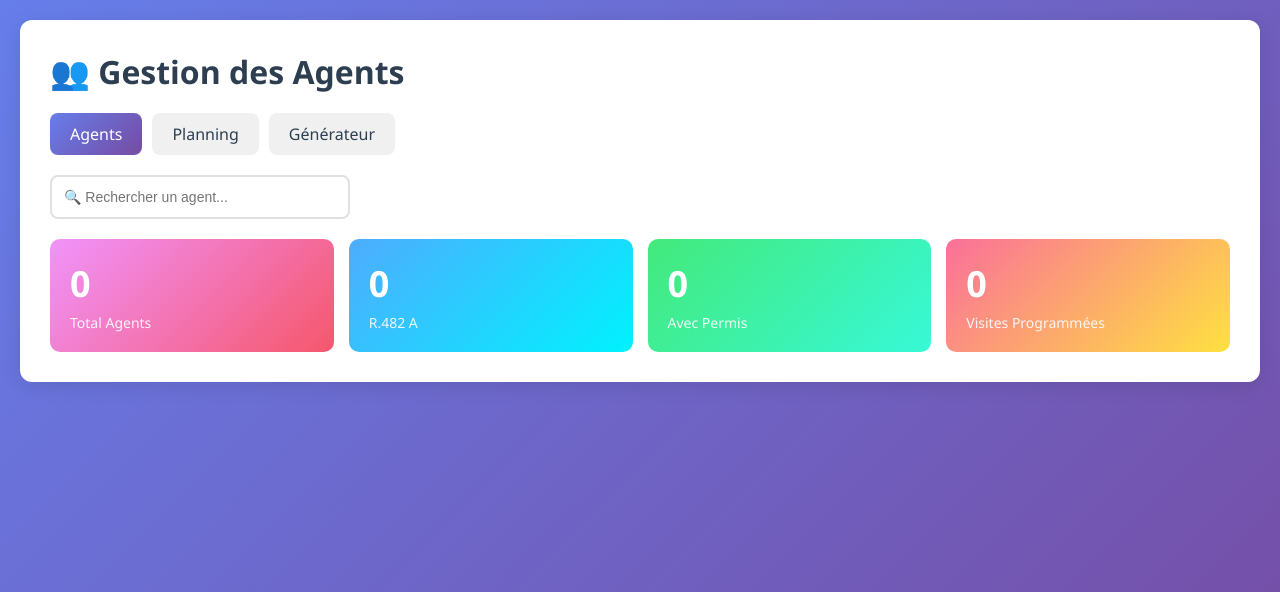
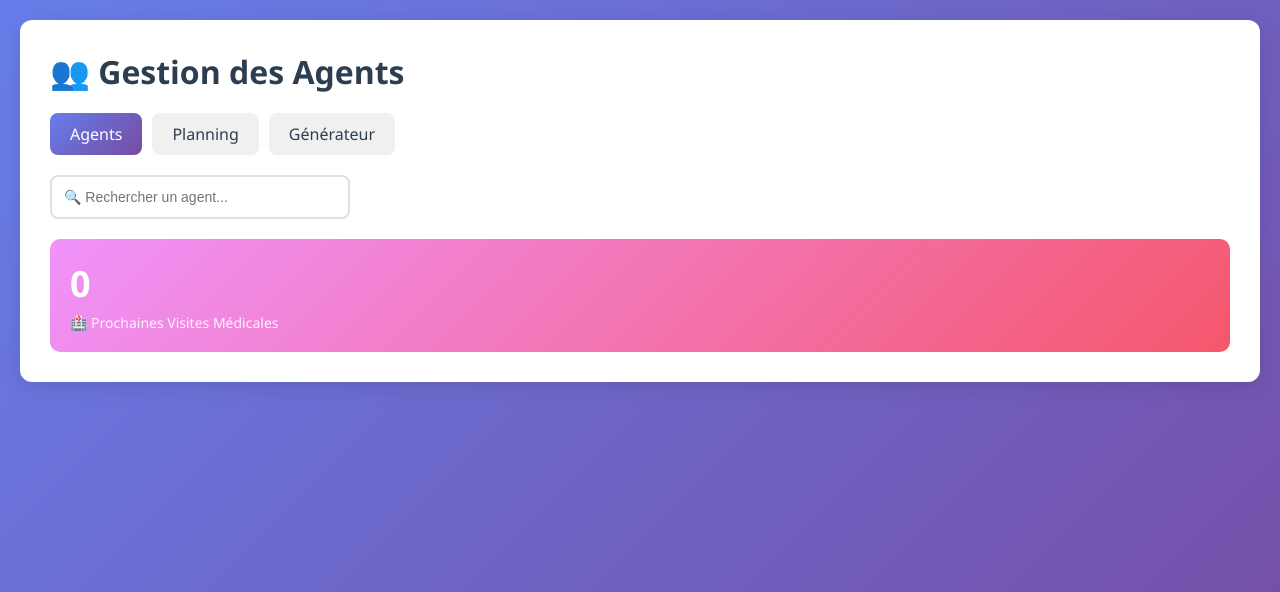
Before and after one commit to lamiedepain/st88, a Flask app: page / in a window 1280 px wide. Shown: the top 592 px of the page. Run offline with Flask 3, Linux system fonts and the light colour scheme.

Commit message:
CACES avec champs de date sélectionnables + simplification stats (1 seul cadre visites)

```diff
--- a/templates/agents.html
+++ b/templates/agents.html
@@ -380,20 +380,8 @@
 
             <div class="stats">
                 <div class="stat-card">
-                    <div class="stat-value" id="totalAgents">0</div>
-                    <div class="stat-label">Total Agents</div>
-                </div>
-                <div class="stat-card">
-                    <div class="stat-value" id="r482aCount">0</div>
-                    <div class="stat-label">R.482 A</div>
-                </div>
-                <div class="stat-card">
-                    <div class="stat-value" id="permisCount">0</div>
-                    <div class="stat-label">Avec Permis</div>
-                </div>
-                <div class="stat-card">
                     <div class="stat-value" id="visitesCount">0</div>
-                    <div class="stat-label">Visites Programmées</div>
+                    <div class="stat-label">🏥 Prochaines Visites Médicales</div>
                 </div>
             </div>
         </header>
@@ -575,9 +563,6 @@
         }
 
         function updateStats() {
-            document.getElementById('totalAgents').textContent = allAgents.length;
-            document.getElementById('r482aCount').textContent = allAgents.filter(a => a.r482a).length;
-            document.getElementById('permisCount').textContent = allAgents.filter(a => a.permis).length;
             document.getElementById('visitesCount').textContent = allAgents.filter(a => a.visiteMed).length;
         }
 
@@ -643,52 +628,18 @@
                     fieldType = 'date';
                 }
 
-                // Champs de date pour les CACES (R.482)
+                // Champs de date pour les CACES (R.482) - toujours afficher un champ date
                 if (label.toLowerCase().includes('r.482') ||
                     label.toLowerCase().includes('r482') ||
                     label.toLowerCase().includes('caces')) {
-                    // Si c'est une croix, c'est une checkbox avec date de validité
-                    if (isCheckbox) {
-                        isDateField = true; // On va afficher une date en plus
-                    }
+                    isCheckbox = false; // Forcer en champ de date
+                    isDateField = true;
+                    fieldType = 'date';
                 }
 
                 let displayValue = value;
 
-                if (isCheckbox && isDateField) {
-                    // Checkbox CACES avec champ de date de validité
-                    const checked = (value.toLowerCase() === 'x' || value === '✓') ? 'checked' : '';
-
-                    // Chercher une date de validité dans la colonne suivante (si elle existe)
-                    const nextValue = agent.data[colIdx + 1] || '';
-                    let dateValue = '';
-                    if (nextValue && !isNaN(Date.parse(nextValue))) {
-                        try {
-                            dateValue = new Date(nextValue).toISOString().split('T')[0];
-                        } catch (e) {
-                            dateValue = '';
-                        }
-                    }
-
-                    formHTML += `
-                        <div class="form-group">
-                            <label>
-                                <input type="checkbox"
-                                       id="field_${colIdx}"
-                                       ${checked}
-                                       data-col="${colIdx}"
-                                       style="width: auto; margin-right: 8px;">
-                                ${label}
-                            </label>
-                            <input type="date"
-                                   id="field_${colIdx}_date"
-                                   value="${dateValue}"
-                                   data-col="${colIdx}_date"
-                                   placeholder="Date de validité"
-                                   style="margin-top: 8px;">
-                        </div>
-                    `;
-                } else if (isCheckbox) {
+                if (isCheckbox) {
                     // Case à cocher simple (sans date)
                     const checked = (value.toLowerCase() === 'x' || value === '✓') ? 'checked' : '';
                     formHTML += `
@@ -763,15 +714,9 @@
                     // Si c'est une checkbox, stocker 'x' ou vide
                     if (input.type === 'checkbox') {
                         data[colIdx] = input.checked ? 'x' : '';
-
-                        // Vérifier s'il y a un champ de date associé
-                        const dateInput = document.getElementById(`field_${colIdx}_date`);
-                        if (dateInput && dateInput.value) {
-                            // Stocker la date dans la colonne suivante
-                            data[colIdx + 1] = dateInput.value;
-                        }
                     } else {
-                        data[colIdx] = input.value;
+                        // Pour les champs de date et texte, si vide on met une chaîne vide
+                        data[colIdx] = input.value || '';
                     }
                 }
             });
```
